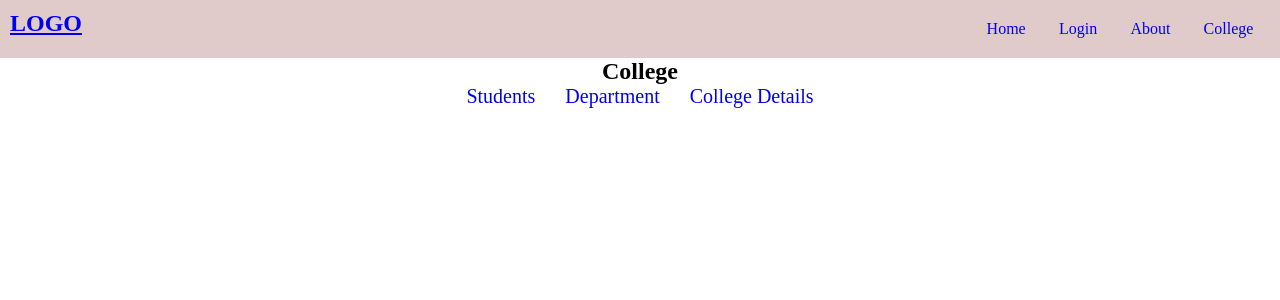
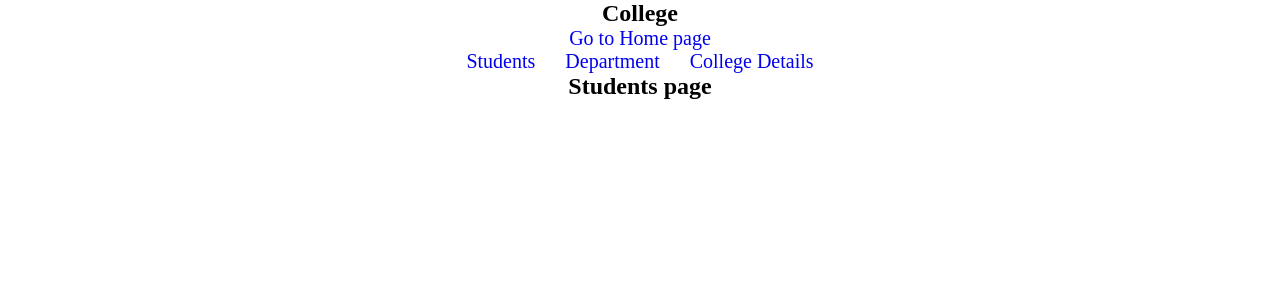
Before and after one commit to py-pankaj-ydv-7/Learning-React-js-step-by-step, a React (Vite) app in the folder react-router/react-router-7-tut/: page /college in a window 1280 px wide. Shown: the top 300 px of the page. Built offline with nearby package versions, Linux system fonts and the light colour scheme.

Commit message:
layout and index Routes

```diff
--- a/react-router/react-router-7-tut/src/HeaderWithReactRouter/College.jsx
+++ b/react-router/react-router-7-tut/src/HeaderWithReactRouter/College.jsx
@@ -5,7 +5,10 @@
   return (
     <div className="college" style={{textAlign:"center"}}>
         <h2>College</h2>
-        <NavLink className="link" to="student" >Students</NavLink>
+        <div>
+        <NavLink className="link" to="/" >Go to Home page </NavLink>
+        </div>
+        <NavLink className="link" to="" >Students</NavLink>
         <NavLink className="link" to="department" >Department</NavLink>
         <NavLink className="link" to="details">College Details</NavLink>
         <Outlet/>
--- a/react-router/react-router-7-tut/src/HeaderWithReactRouter/Header.jsx
+++ b/react-router/react-router-7-tut/src/HeaderWithReactRouter/Header.jsx
@@ -14,16 +14,22 @@
   return (
     <div>
 
-      <NavBar/>
-        <Routes>
-            <Route path="/" element={<Home/>} />
+      {/* <NavBar/>     */}
+      <Routes>
+      <Route element={<NavBar/>}>
+        <Route path="/" element={<Home/>} />
             <Route path="/login" element={<Login/>} />
             <Route path="/about" element={<About/>} />
+
+
+      </Route>
+
+
             <Route path="/college" element={<College/>}>
 
              <Route path="department" element={<Department/>} />
              <Route path="details" element={<Details/>} />
-             <Route path="Student" element={<Students/>} />
+             <Route index element={<Students/>} />
 
             </Route>
 
--- a/react-router/react-router-7-tut/src/HeaderWithReactRouter/NavBar.jsx
+++ b/react-router/react-router-7-tut/src/HeaderWithReactRouter/NavBar.jsx
@@ -1,9 +1,10 @@
-import { Link } from "react-router"
+import { Link, Outlet } from "react-router"
 import  './header.css'
 
 export default function NavBar() {
   return (
-    <div className="header">
+   <div>
+     <div className="header">
         <div className="link" to={"/"}><Link><h2>LOGO</h2></Link></div>
         <div >
             <ul>
@@ -25,5 +26,7 @@
         </div>
 
     </div>
+    <Outlet/>
+   </div>
   )
 }
```
